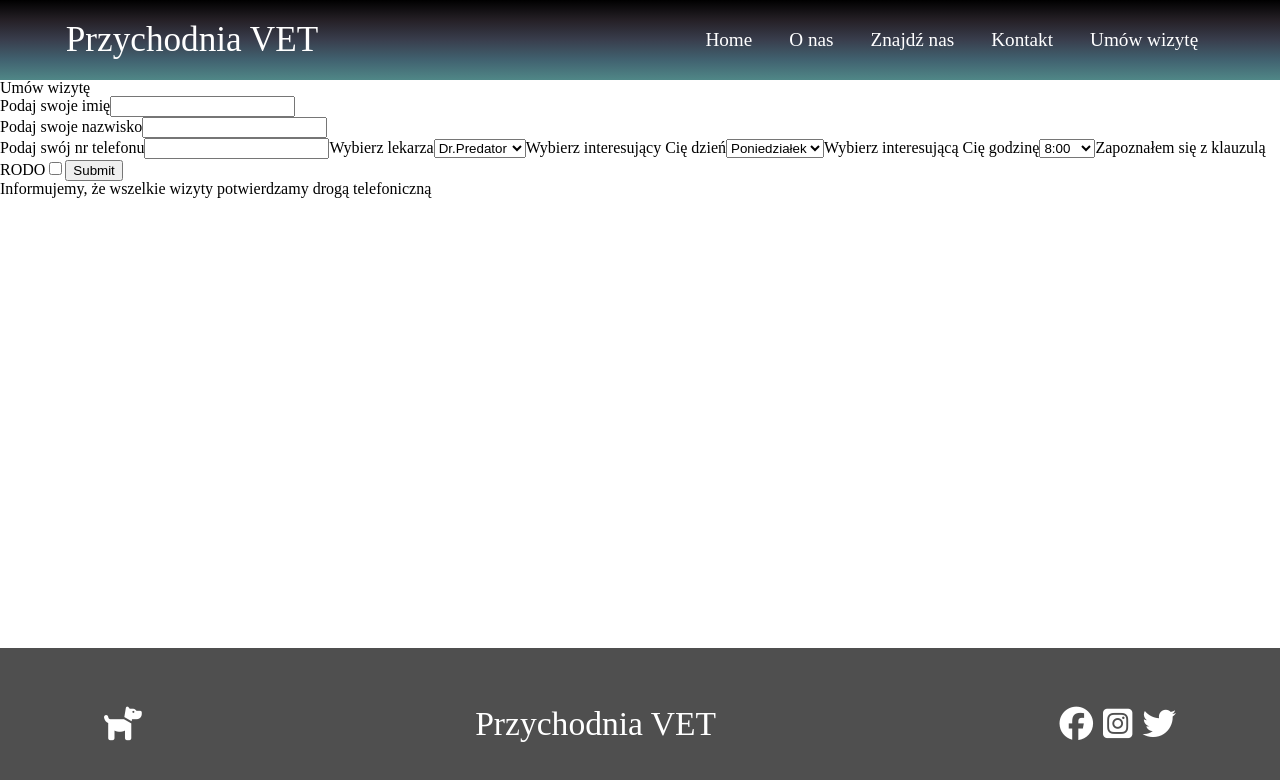
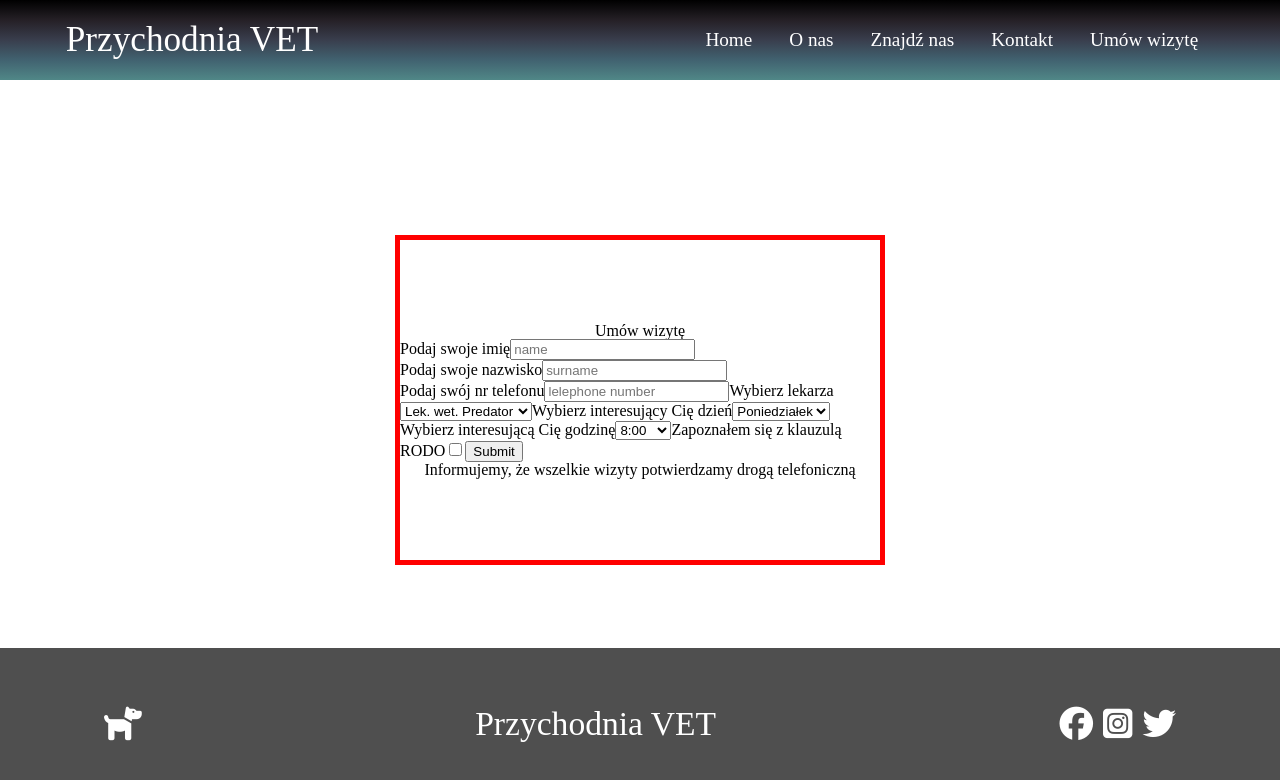
Before and after one commit to Kadavi95/Projektzal, a React (Create React App) app in the folder projekt-zal/: page /appointment in a window 1280 px wide. Shown: the top 780 px of the page. Built offline with nearby package versions, Linux system fonts and the light colour scheme.

Commit message:
started styling

```diff
--- a/projekt-zal/src/components/pages/ContactUS.js
+++ b/projekt-zal/src/components/pages/ContactUS.js
@@ -1,36 +1,39 @@
 import React, {useState} from 'react';
 import '../../App.css';
 import {useForm} from 'react-hook-form'
-import { firestore } from './firebase'
-
 
 export default function ContactUs() {
   const { register, handleSubmit, errors } = useForm();
   const onSubmit = data => console.log(data);
 
+  // const Contact = () => {
+  //   const [email, setEmail] = useState("");
+  //   const [message, setMessage] = useState("")
+  //   const [rodo, setRodo] = useState("")
+  // }
 
 
   return (
     <div className='container'>
       <div className='date'>
-        <h1>Przychodnia VET</h1>
-        <p>Adres: ul. Pieskowa 13b, 10-001 Pieskowo Górne</p>
-        <p>Numer tel: 11 333 222 11</p>
-        <p>Adres mail: pieskigórą@pieski.pl</p>
-        <p>Nr NIP: 313-1313-22-11</p>
-        <p>KRS: 313- 222 222</p>
+        <h1 className="date_heading">Przychodnia VET</h1>
+        <p className="date_text">Adres: ul. Pieskowa 13b, 10-001 Pieskowo  Górne</p>
+        <p className="date_text">Numer tel: 11 333 222 11</p>
+        <p className="date_text">Adres mail: pieskigórą@pieski.pl</p>
+        <p className="date_text">Nr NIP: 313-1313-22-11</p>
+        <p className="date_text">KRS: 313- 222 222</p>
       </div>
       <div className='date-active'>
         <h1>Napisz do nas wiadomość</h1>
         <form onSubmit={handleSubmit(onSubmit)}>
           <label>
             Podaj swój adres email:
-            <input type="text" name="email" ref={register({ required: true })}></input>
+            <input placeholder="Email"type="text" name="email" ref={register({ required: true })}></input>
             <p>{errors.email && <span>To pole jest wymagane</span>}</p>
           </label>
           <label>
             Wpisz treść wiadmości:
-            <textarea type='textarea' name='textarea'ref={register({ required: true })} ></textarea>
+            <textarea placeholder="Message"type='textarea' name='textarea'ref={register({ required: true })} ></textarea>
             <p>{errors.textarea && <span>To pole jest wymagane</span>}</p>
           </label>
           <label>
--- a/projekt-zal/src/components/pages/appointment.js
+++ b/projekt-zal/src/components/pages/appointment.js
@@ -1,5 +1,5 @@
 import React from 'react';
-import '../../App.css';
+import './appointment.scss'
 import {useForm} from 'react-hook-form'
 
 export default function Appoint() {
@@ -11,65 +11,65 @@ export default function Appoint() {
     <div className='container'>
       <h1 className='formTitle'>Umów wizytę</h1>
 
-      <form onSubmit={handleSubmit(onSubmit)}>
+      <form className='container_form'onSubmit={handleSubmit(onSubmit)}>
         <label>
           Podaj swoje imię
-          <input type="text" name="name" ref={register({ required: true })}></input>
+          <input className='form_name' placeholder="name" type="text" name="name" ref={register({ required: true })}></input>
           <p>{errors.name && <span>To pole jest wymagane</span>}</p>
         </label>
 
         <label>
           Podaj swoje nazwisko
-          <input type="text" name="surname" ref={register({ required: true })}></input>
+          <input className='form_surname' placeholder="surname" type="text" name="surname" ref={register({ required: true })}></input>
           <p>{errors.surname && <span>To pole jest wymagane</span>}</p>
         </label>
 
         <label>
           Podaj swój nr telefonu
-          <input type="number" name="phone" ref={register({ required: true })}></input>
+          <input className='form_number'placeholder="lelephone number" type="number" name="phone" ref={register({ required: true })}></input>
           {errors.phone && <span>To pole jest wymagane</span>}
         </label>
 
         <label>
           Wybierz lekarza
-          <select name="doctor" ref={register}>
-            <option>Dr.Predator</option>
-            <option>Dr.Kowalski</option>
-            <option>Dr.Nowak</option>
+          <select className='form_select-doc'name="doctor" ref={register}>
+            <option className='form_dec_-option'>Lek. wet. Predator</option>
+            <option className='form_dec_-option'>Lek. wet. Kowalski</option>
+            <option className='form_dec_-option'>Lek. wet. Nowak</option>
           </select>
         </label>
 
         <label>
           Wybierz interesujący Cię dzień
-          <select name="day" ref={register}>
-            <option>Poniedziałek</option>
-            <option>Wtorek</option>
-            <option>Środa</option>
-            <option>Czwartek</option>
-            <option>Piątek</option>
+          <select className='form_select-day' name="day" ref={register}>
+            <option className='form_day-option'>Poniedziałek</option>
+            <option className='form_day-option'>Wtorek</option>
+            <option className='form_day-option'>Środa</option>
+            <option className='form_day-option'> Czwartek</option>
+            <option className='form_day-option'>Piątek</option>
           </select>
         </label>
 
         <label>
           Wybierz interesującą Cię godzinę
-          <select name="hour" ref={register}>
-            <option>8:00</option>
-            <option>9:00</option>
-            <option>10:00</option>
-            <option>11:00</option>
-            <option>12:00</option>
-            <option>13:00</option>
-            <option>14:00</option>
-            <option>15:00</option>
-            <option>16:00</option>
+          <select className='form_select-hour' name="hour" ref={register}>
+            <option className='form_day-option'>8:00</option>
+            <option className='form_day-option' >10:00</option>
+            <option className='form_day-option' >9:00</option>
+            <option className='form_day-option' >11:00</option>
+            <option className='form_day-option' >12:00</option>
+            <option className='form_day-option' >13:00</option>
+            <option className='form_day-option' >14:00</option>
+            <option className='form_day-option' >15:00</option>
+            <option className='form_day-option' >16:00</option>
           </select>
         </label>
         <label>
           Zapoznałem się z klauzulą RODO
-            <input type='checkbox' name='rodo' ref={register({ required: true })}></input>
+            <input className='form_checkbox' type='checkbox' name='rodo' ref={register({ required: true })}></input>
             {errors.rodo && <span>To pole jest wymagane</span>}
         </label>
-      <input type="submit" />
+      <input className='form_button'type="submit" />
       </form>
       <h1>Informujemy, że wszelkie wizyty potwierdzamy drogą telefoniczną</h1>
     </div>
--- /dev/null
+++ b/projekt-zal/src/components/pages/appointment.scss
@@ -0,0 +1,13 @@
+.container {
+    display: flex;
+    flex-direction: column;
+    align-items: center;
+    justify-content: center;
+    position: absolute;
+    top: 50%;
+    left: 50%;
+    transform: translate(-50%, -50%);
+    width: 30rem;
+    height: 20rem;
+    border: 5px solid red;
+}
```
